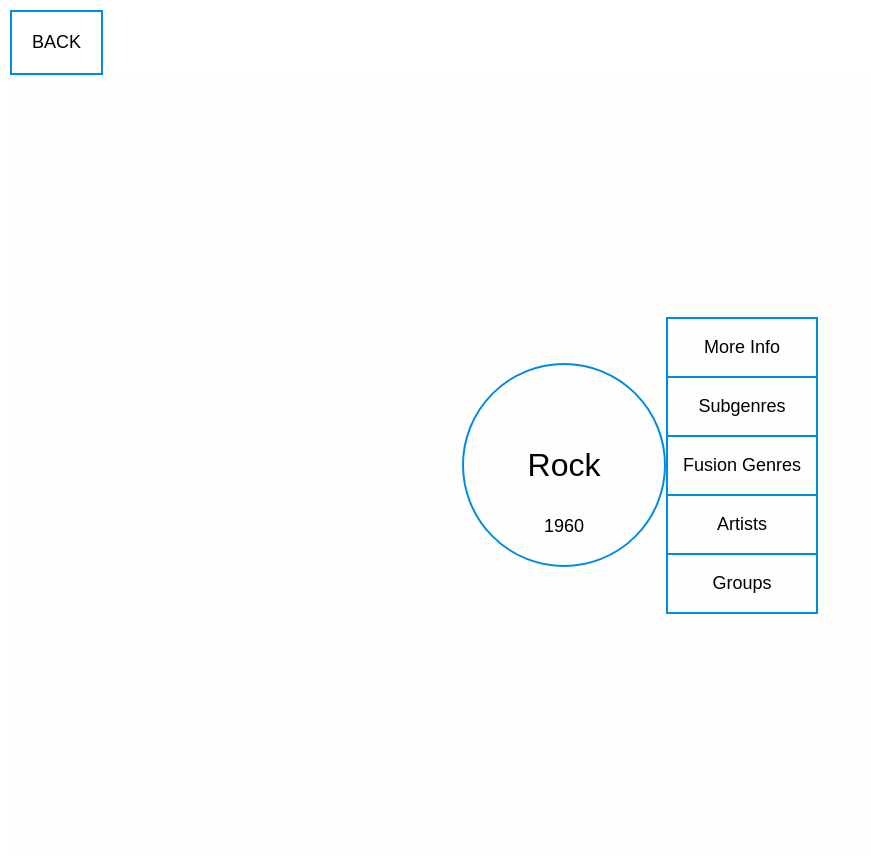
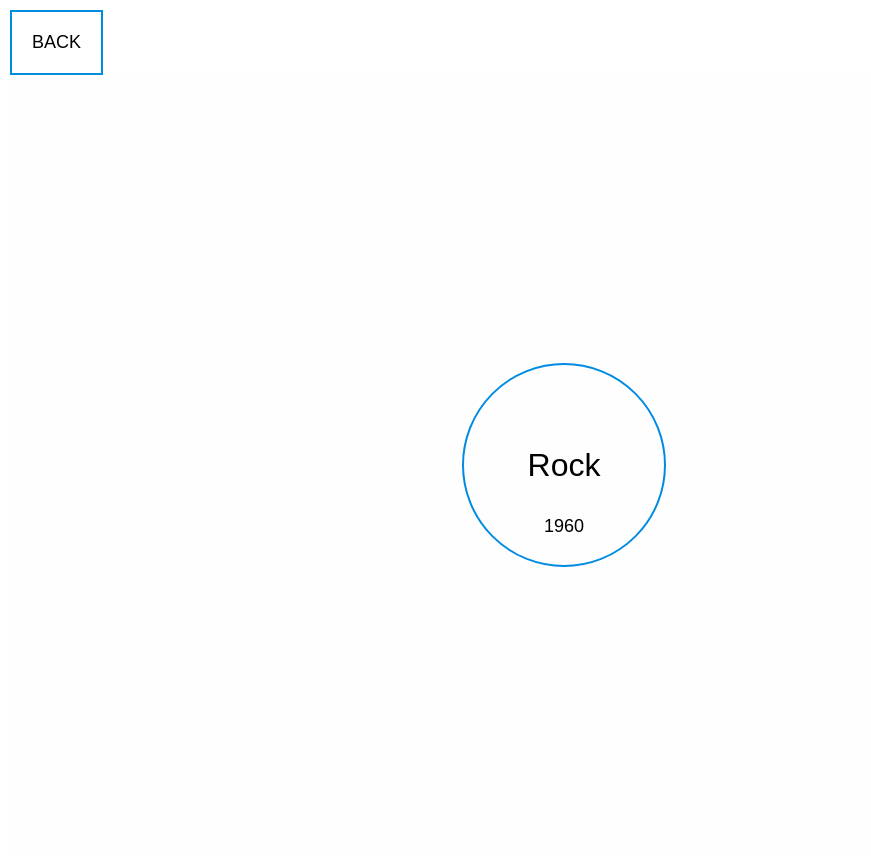
Before and after one commit to giorgiodema/RockOntology, a Flask app: page /index in a window 1280 px wide. Shown: the whole page, without its empty margins (0-871 px from the left). Run offline with Flask 2, Linux system fonts and the light colour scheme.

Commit message:
show hide popup

```diff
--- a/static/app.js
+++ b/static/app.js
@@ -1,2 +1,15 @@
 document.body.onload = function(){
+
+    /* initialize components */
+    var div_genre_rock_music = document.getElementById("div_genre_rock_music")
+    var popup_genre_rock_music = document.getElementById("popup_genre_rock_music")
+
+    /* attach handlers */
+    div_genre_rock_music.onclick = function(){
+        if(popup_genre_rock_music.style.visibility=="collapse")
+            popup_genre_rock_music.style.visibility="visible"
+        else
+            popup_genre_rock_music.style.visibility="collapse"
+    }
+
 }
--- a/static/style.css
+++ b/static/style.css
@@ -69,6 +69,9 @@
     justify-content: space-evenly;
     align-items: stretch;
 
+    /* visibility*/
+    visibility: collapse;
+
 }
 /*  single action that can be
     performed on an item */
--- a/templates/app.html
+++ b/templates/app.html
@@ -7,11 +7,11 @@
 
     <button id="back">BACK</button>
     <div class="main_container">
-            <div class="item_container">
+            <div class="item_container" id="div_genre_rock_music">
                 <p class="genre_title">Rock</p>
                 <p class="genre_origin">1960</p>
             </div>
-            <ul class=popup>
+            <ul class=popup id="popup_genre_rock_music">
                 <li><p>More Info</p></li>
                 <li><p>Subgenres</p></li>
                 <li><p>Fusion Genres</p></li>
```
